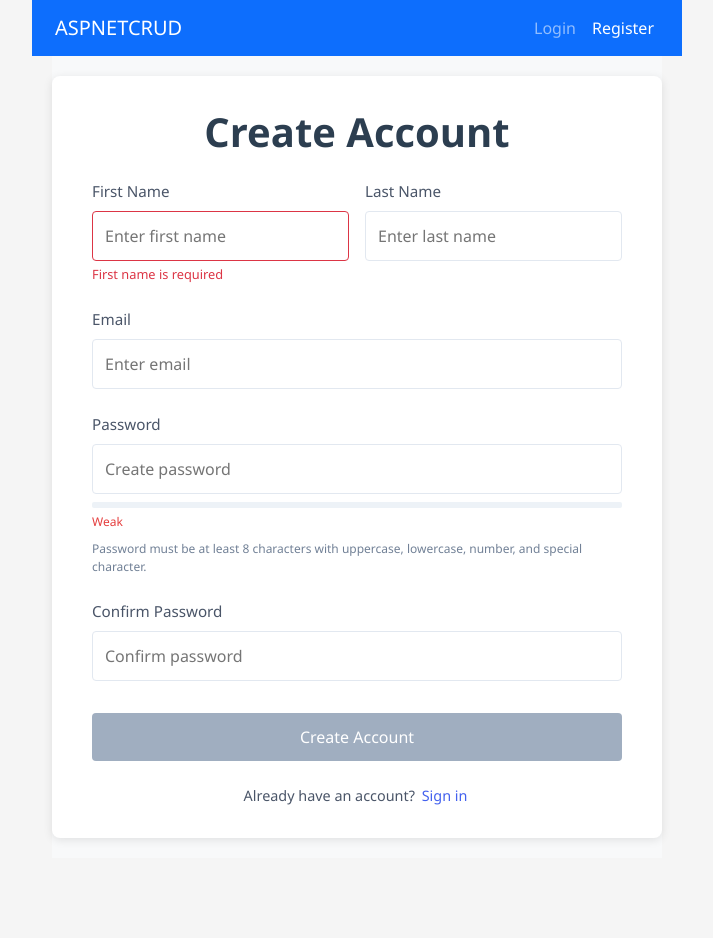
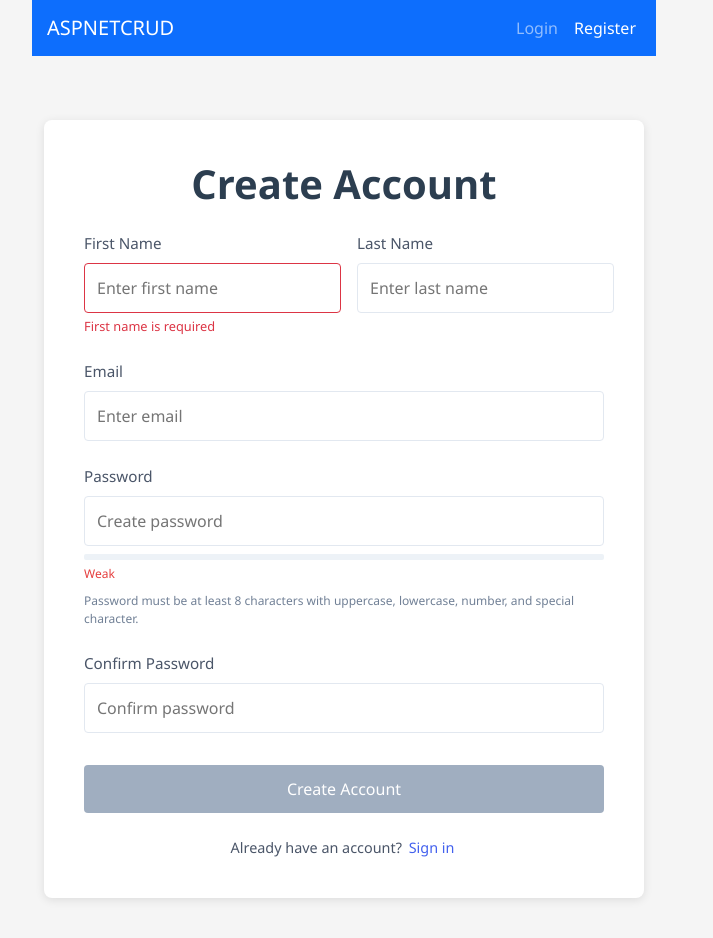
Before and after one commit to mrhonek/dotnetcrudclient, a Vue app: page /register in a window 1280 px wide. Shown: the top 938 px of the page, without its empty margins (0-713 px from the left). Before the commit the page ends 858 px from the top, so only its background shows below. Built offline with nearby package versions, Linux system fonts and the light colour scheme; the HTML template or start-up script is replaced by a standard one.

Commit message:
fix: Use Bootstrap containers consistently for proper centered layout

```diff
--- a/src/App.vue
+++ b/src/App.vue
@@ -17,7 +17,7 @@ onMounted(() => {
     </header>
 
     <main>
-      <div class="app-container">
+      <div class="container my-4">
         <RouterView />
       </div>
     </main>
@@ -41,22 +41,7 @@ body {
 main {
   flex: 1;
   width: 100%;
-  display: flex;
-  justify-content: center;
 }
 
-.app-container {
-  max-width: 1200px;
-  width: 100%;
-  margin: 0 auto;
-  padding: 0 20px;
-  box-sizing: border-box;
-}
-
-/* Add responsive adjustments for smaller screens */
-@media (max-width: 768px) {
-  .app-container {
-    padding: 0 10px;
-  }
-}
+/* We'll use Bootstrap's container class instead of our custom one */
 </style>
--- a/src/components/NavBar.vue
+++ b/src/components/NavBar.vue
@@ -1,6 +1,6 @@
 <template>
   <nav class="navbar navbar-expand-lg navbar-dark bg-primary">
-    <div class="container-fluid app-container">
+    <div class="container">
       <router-link class="navbar-brand" to="/">ASPNETCRUD</router-link>
       <button
         class="navbar-toggler"
--- a/src/views/HomeView.vue
+++ b/src/views/HomeView.vue
@@ -1,5 +1,5 @@
 <template>
-  <div class="home-container">
+  <div>
     <div class="jumbotron text-center">
       <h1 class="display-4">Welcome to ASPNETCRUD</h1>
       <p class="lead">
@@ -91,11 +91,6 @@ export default defineComponent({
 </script>
 
 <style scoped>
-.home-container {
-  padding: 30px 0;
-  width: 100%;
-}
-
 .jumbotron {
   padding: 3rem;
   margin-bottom: 2rem;
--- a/src/views/LoginView.vue
+++ b/src/views/LoginView.vue
@@ -115,18 +115,17 @@ async function login() {
   display: flex;
   justify-content: center;
   align-items: center;
-  min-height: calc(100vh - 56px); /* Account for header */
-  background-color: #f8f9fa;
-  padding: 20px 0;
+  min-height: calc(100vh - 150px);
+  padding: 40px 0;
 }
 
 .login-form {
   background: white;
-  padding: 32px 40px;
+  padding: 2.5rem;
   border-radius: 8px;
   box-shadow: 0 2px 10px rgba(0, 0, 0, 0.1);
   width: 100%;
-  max-width: 550px;
+  max-width: 480px;
 }
 
 h2 {
--- a/src/views/RegisterView.vue
+++ b/src/views/RegisterView.vue
@@ -329,15 +329,14 @@ const register = async () => {
   display: flex;
   justify-content: center;
   align-items: center;
-  min-height: calc(100vh - 56px); /* Account for header */
-  padding: 20px 0;
-  background-color: #f8f9fa;
+  min-height: calc(100vh - 150px);
+  padding: 40px 0;
 }
 
 .register-card {
   width: 100%;
-  max-width: 650px;
-  padding: 32px 40px;
+  max-width: 600px;
+  padding: 2.5rem;
   background-color: white;
   border-radius: 8px;
   box-shadow: 0 2px 10px rgba(0, 0, 0, 0.1);
```
